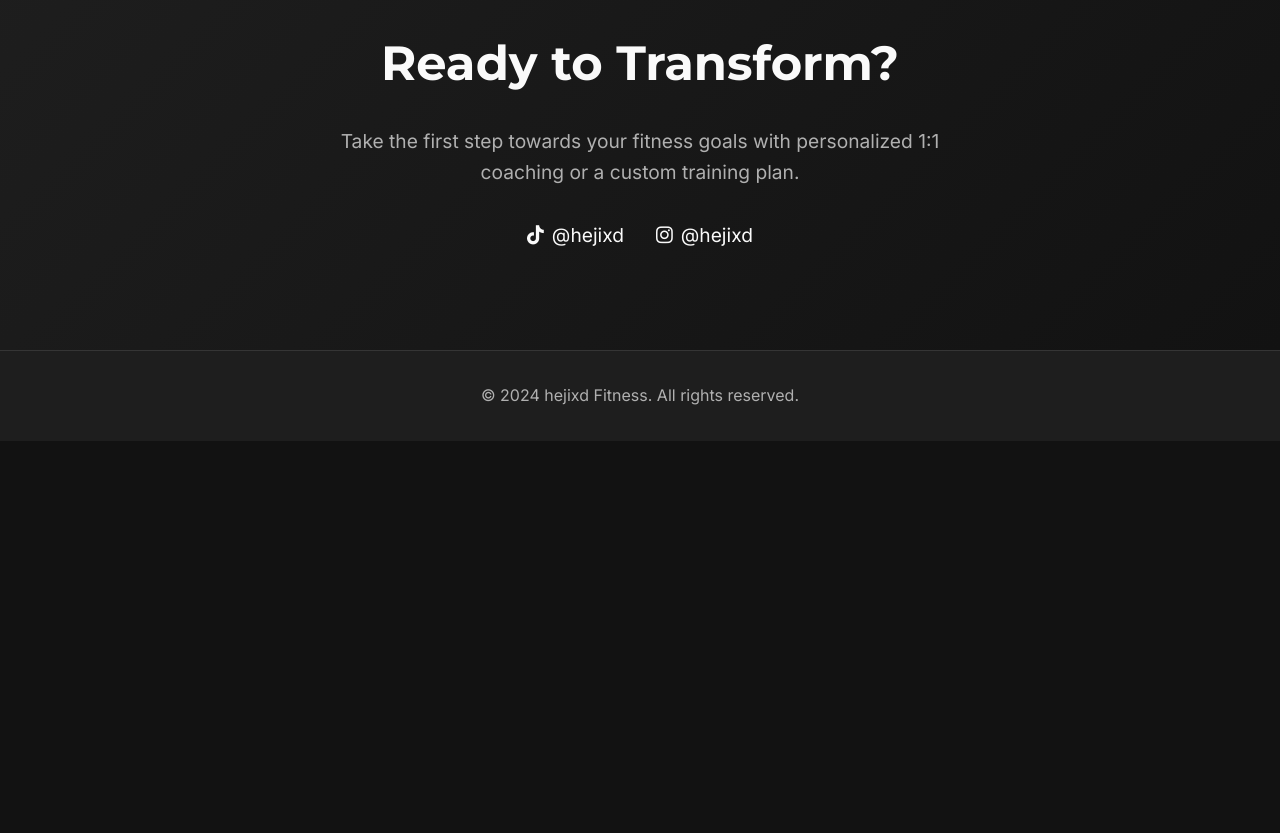
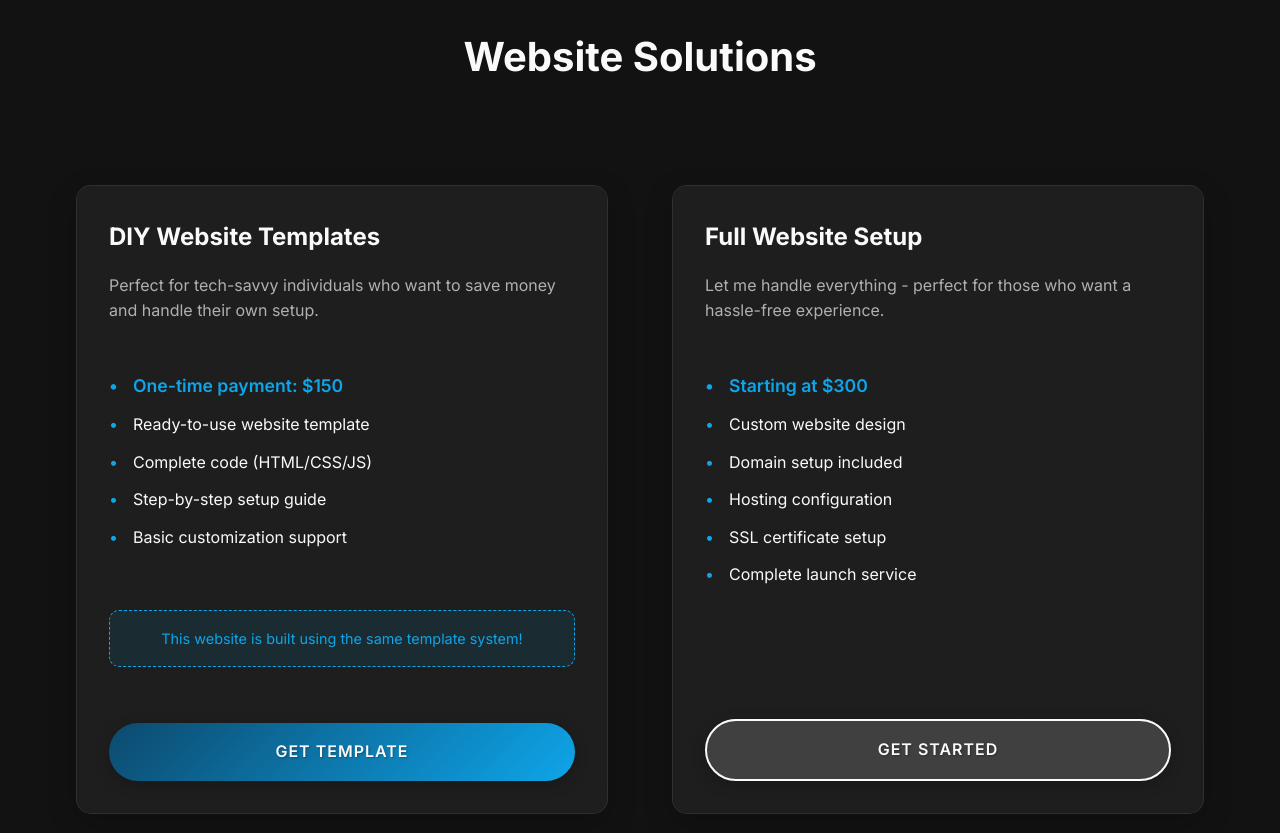
Before and after one commit to richyxdd/heji-fit, a plain HTML site: page index.html in a window 1280 px wide. Shown: the part 2580-3413 px from the top of the page. Before the commit the page ends 3021 px from the top, so only its background shows below. Drawn offline with nearby package versions, Linux system fonts and the light colour scheme; a script that the page names is missing.

Commit message:
Added web development services section and updated contact section

```diff
--- a/css/styles.css
+++ b/css/styles.css
@@ -458,3 +458,96 @@ body {
         align-items: center;
     }
 }
+
+.web-dev {
+    padding: 100px 0;
+    background: var(--dark-bg);
+}
+
+.web-dev h2 {
+    text-align: center;
+    margin-bottom: 3rem;
+    color: var(--text-light);
+    font-size: 2.5rem;
+}
+
+.feature-list {
+    list-style: none;
+    padding: 0;
+    margin: 1.5rem 0;
+}
+
+.feature-list li:first-child {
+    color: var(--primary-color);
+    font-weight: 600;
+    font-size: 1.1rem;
+}
+
+.feature-list li {
+    position: relative;
+    padding-left: 1.5rem;
+    margin-bottom: 0.75rem;
+    color: var(--text-light);
+    transition: transform 0.3s ease;
+}
+
+.feature-list li::before {
+    content: "•";
+    position: absolute;
+    left: 0;
+    color: var(--primary-color);
+}
+
+.web-dev .service-card {
+    background: rgba(255, 255, 255, 0.03);
+    border: 1px solid rgba(255, 255, 255, 0.1);
+    transition: all 0.3s ease;
+}
+
+.web-dev .service-card:hover {
+    transform: translateY(-5px);
+    border-color: var(--primary-color);
+    box-shadow: 0 15px 35px rgba(0, 0, 0, 0.3);
+}
+
+.portfolio-preview {
+    background: rgba(255, 255, 255, 0.05);
+    padding: 1.5rem;
+    border-radius: 10px;
+    margin: 1.5rem 0;
+}
+
+.portfolio-preview p {
+    color: var(--text-light);
+    margin: 0;
+}
+
+.pricing-highlight {
+    background: rgba(14, 165, 233, 0.1);
+    border: 1px solid var(--primary-color);
+    padding: 1rem;
+    border-radius: 10px;
+    margin: 1.5rem 0;
+    text-align: center;
+}
+
+.pricing-highlight p {
+    color: var(--primary-color);
+    font-weight: 600;
+    margin: 0;
+}
+
+.template-preview {
+    background: rgba(14, 165, 233, 0.1);
+    padding: 1rem;
+    border-radius: 10px;
+    margin: 1.5rem 0;
+    text-align: center;
+    border: 1px dashed var(--primary-color);
+}
+
+.template-preview p {
+    color: var(--primary-color);
+    font-size: 0.9rem;
+    margin: 0;
+}
--- a/index.html
+++ b/index.html
@@ -112,6 +112,48 @@
         </div>
     </section>
 
+    <!-- Web Development Section -->
+    <section id="web-dev" class="web-dev">
+        <div class="container">
+            <h2>Website Solutions</h2>
+            <div class="services-grid">
+                <div class="service-card">
+                    <div class="card-content">
+                        <h3>DIY Website Templates</h3>
+                        <p>Perfect for tech-savvy individuals who want to save money and handle their own setup.</p>
+                        <ul class="feature-list">
+                            <li>One-time payment: $150</li>
+                            <li>Ready-to-use website template</li>
+                            <li>Complete code (HTML/CSS/JS)</li>
+                            <li>Step-by-step setup guide</li>
+                            <li>Basic customization support</li>
+                        </ul>
+                        <div class="template-preview">
+                            <p>This website is built using the same template system!</p>
+                        </div>
+                        <a href="#contact" class="btn btn-primary">Get Template</a>
+                    </div>
+                </div>
+
+                <div class="service-card">
+                    <div class="card-content">
+                        <h3>Full Website Setup</h3>
+                        <p>Let me handle everything - perfect for those who want a hassle-free experience.</p>
+                        <ul class="feature-list">
+                            <li>Starting at $300</li>
+                            <li>Custom website design</li>
+                            <li>Domain setup included</li>
+                            <li>Hosting configuration</li>
+                            <li>SSL certificate setup</li>
+                            <li>Complete launch service</li>
+                        </ul>
+                        <a href="#contact" class="btn btn-secondary">Get Started</a>
+                    </div>
+                </div>
+            </div>
+        </div>
+    </section>
+
     <!-- Contact Section -->
     <section id="contact" class="contact">
         <div class="container">
```
